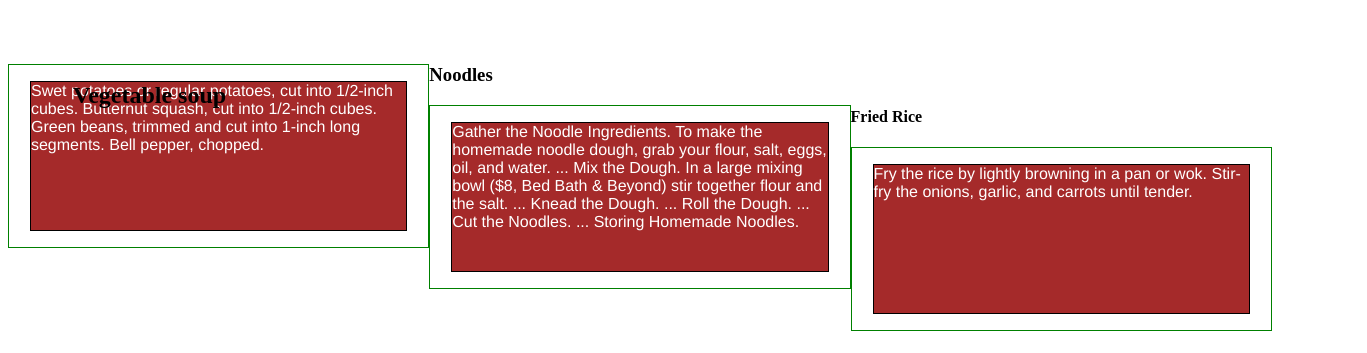
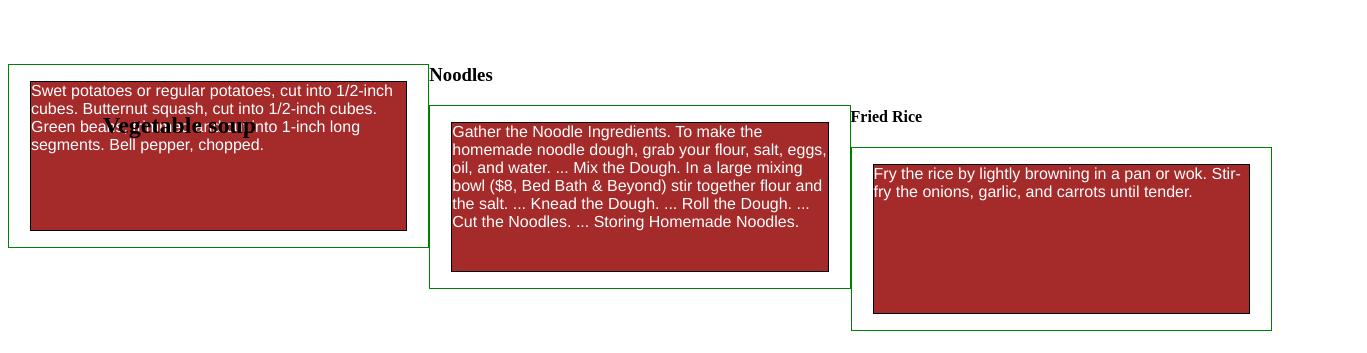
Before and after one commit to falguni03/test, a plain HTML site: page mod2_assignment/index.html in a window 1280 px wide. Shown: the part 61-414 px from the top of the page, 1367 px wide, since content can reach past the window. Drawn offline with Linux system fonts and the light colour scheme.

Commit message:
Update index.html

```diff
--- a/mod2_assignment/index.html
+++ b/mod2_assignment/index.html
@@ -14,8 +14,8 @@ h1 {
 }
    h2{
     position: relative;
-  top: 65px;
-  left: 65px;
+  top: 95px;
+  left: 95px;
   }
 
 
```
